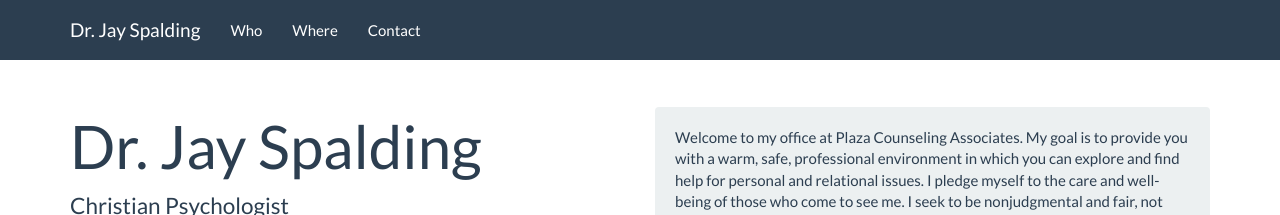
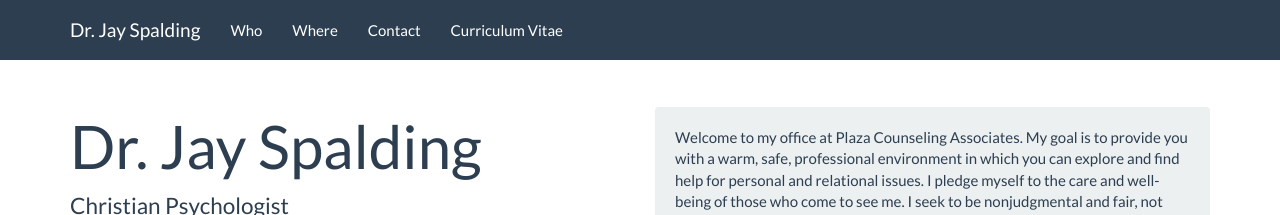
Before and after one commit to fotoetienne/jayspalding, a Jekyll site: the page built from index.md, in a window 1280 px wide. Shown: the top 215 px of the page. Built offline with Jekyll 4.4.1, drawn with Linux system fonts in a browser that asks for light colours; nearby versions of some CDN libraries.

Commit message:
Make top links match footer links

```diff
--- a/_layouts/flatly.html
+++ b/_layouts/flatly.html
@@ -30,13 +30,16 @@
         <div class="navbar-collapse collapse" id="navbar-main">
           <ul class="nav navbar-nav">
             <li>
-              <a href="#who_am_i">Who</a>
+              <a href="/#who_am_i">Who</a>
             </li>
             <li>
-              <a href="#how_to_find_me">Where</a>
+              <a href="/#how_to_find_me">Where</a>
             </li>
             <li>
-              <a href="#contact">Contact</a>
+              <a href="/#contact">Contact</a>
+            </li>
+            <li>
+              <a href="cv.html">Curriculum Vitae</a>
             </li>
           </ul>
         </div>
```
